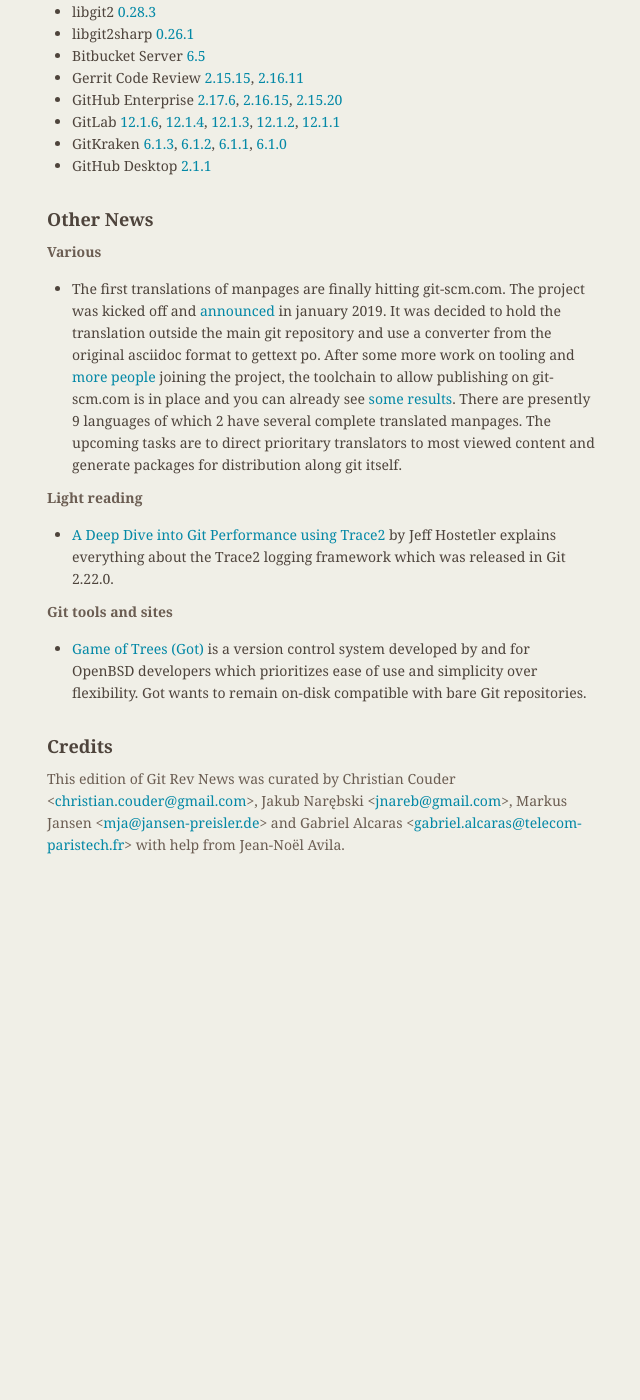
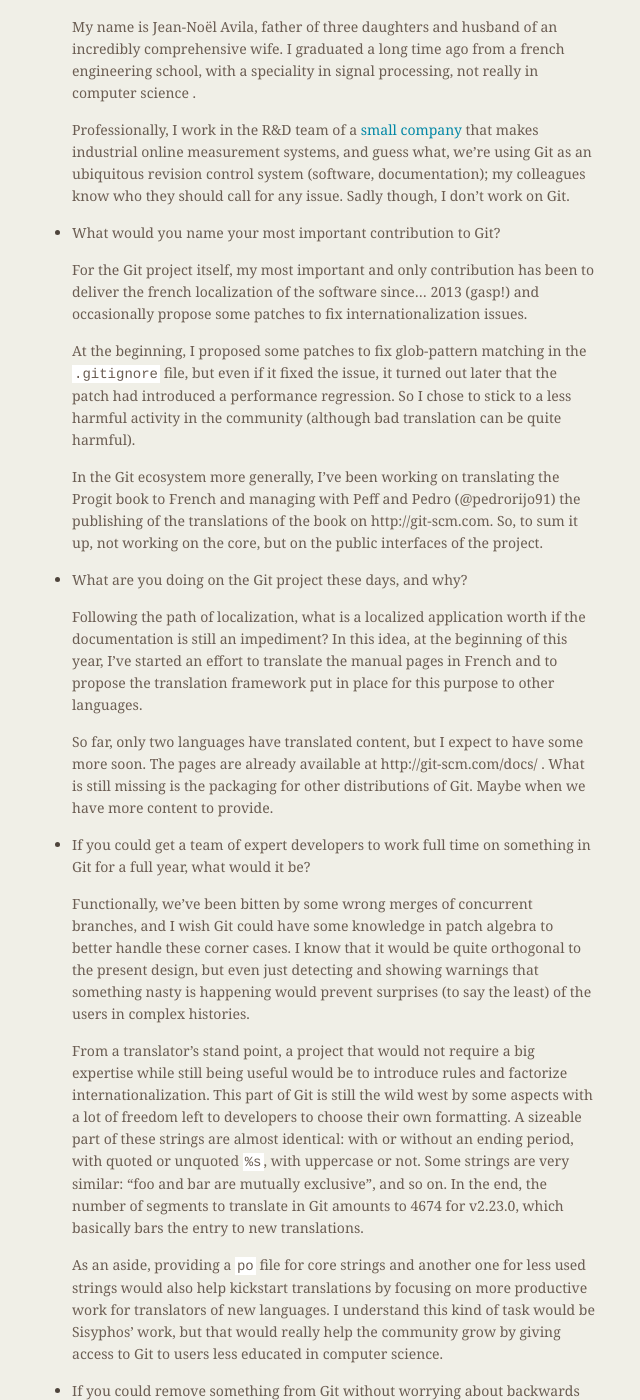
Before and after one commit to git/git.github.io, a Jekyll site: the page built from rev_news/drafts/edition-54.md, in a window 1280 px wide and 1400 px high, scrolled down 1268 px. Shown: the whole window, without its empty margins (487-1127 px from the left). Built offline with Jekyll 4.4.1, drawn with Linux system fonts in a browser that asks for light colours; before the commit the page ends 2139 px from its top, so only the background shows below that; some of the changed text lies outside the part shown.

Commit message:
edition 54: Developer Spotlight

```diff
--- a/rev_news/drafts/edition-54.md
+++ b/rev_news/drafts/edition-54.md
@@ -78,9 +78,44 @@
 ### Support
 -->
 
-<!---
-## Developer Spotlight:
--->
+
+## Developer Spotlight: Jean-Noël Avila
+
+* Who are you and what do you do?
+
+  My name is Jean-Noël Avila, father of three daughters and husband of an incredibly comprehensive wife. I graduated a long time ago from a french engineering school, with a speciality  in signal processing, not really in computer science .
+
+  Professionally, I work in the R&D team of a [small company](https://www.scantech.com) that makes industrial online measurement systems, and guess what, we're using Git as an ubiquitous revision control system (software, documentation); my colleagues know who they should call for any issue. Sadly though, I don't work on Git.
+
+* What would you name your most important contribution to Git?
+
+  For the Git project itself, my most important and only contribution has been to deliver the french localization of the software since... 2013 (gasp!) and occasionally propose some patches to fix internationalization issues.
+
+  At the beginning, I proposed some patches to fix glob-pattern matching in the `.gitignore` file, but even if it fixed the issue, it turned out later that  the patch had introduced a performance regression. So I chose to stick to a less harmful activity in the community (although bad translation can be quite harmful).
+
+  In the Git ecosystem more generally, I've been working on translating the Progit book to French and managing with Peff and Pedro (@pedrorijo91) the publishing of the translations of the book on http://git-scm.com. So, to sum it up, not working on the core, but on the public interfaces of the project.
+
+* What are you doing on the Git project these days, and why?
+
+  Following the path of localization, what is a localized application worth if the documentation is still an impediment? In this idea, at the beginning of this year, I've started an effort to translate the manual pages in French and to propose the translation framework put in place for this purpose to  other languages.
+
+  So far, only two languages have translated content, but I expect to have some more soon. The pages are already available at http://git-scm.com/docs/ . What is still missing is the packaging for other distributions of Git. Maybe when we have more content to provide.
+
+* If you could get a team of expert developers to work full time on something in Git for a full year, what would it be?
+
+  Functionally, we've been bitten by some wrong merges of concurrent branches, and I wish Git could have some knowledge in patch algebra to better handle these corner cases. I know that it would be quite orthogonal to the present design, but even just detecting and showing warnings that something nasty is happening would prevent surprises (to say the least) of the users in complex histories.
+
+  From a translator's stand point, a project that would not require a big expertise while still being useful would be to introduce rules and factorize internationalization. This part of Git is still the wild west by some aspects with a lot of freedom left to developers to choose their own formatting. A sizeable part of these strings are almost identical: with or without an ending period, with quoted or unquoted `%s`, with uppercase or not. Some strings are very similar: "foo and bar are mutually exclusive", and so on. In the end, the number of segments to translate in Git amounts to 4674 for v2.23.0, which basically bars the entry to new translations.
+
+  As an aside, providing a `po` file for core strings and another one for less used strings would also help kickstart translations by focusing on more productive work for translators of new languages. I understand this kind of task would be Sisyphos' work, but that would really help the community grow by giving access to Git to users less educated in computer science.
+
+* If you could remove something from Git without worrying about backwards compatibility, what would it be?
+
+  Translating Git and the manpages gives a good overview of what's available and what is being introduced. So far, I haven't experienced anything strinkingly bad about a particular feature. At the limit, I would make rebasing require a more advanced knowledge of Git's internals by not providing such an easy way to shoot in one's foot.
+
+* What is your favorite Git-related tool/library, outside of Git itself?
+
+  In fact, in my daily work with Git, I don't use the command line that much. I'm an emacs fan, and Magit is really a miraculous tool when it comes to interacting with a Git repository from my favorite editor.
 
 ## Releases
 
```
